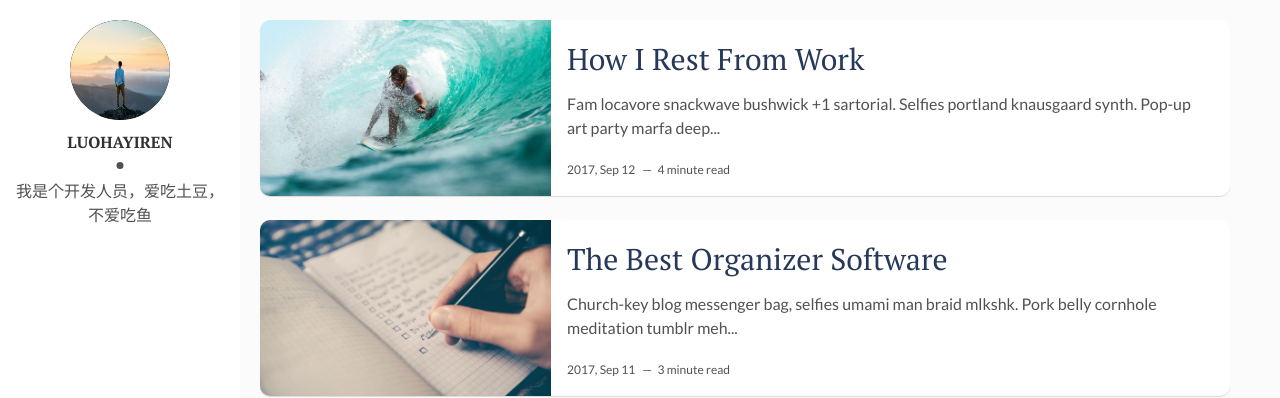
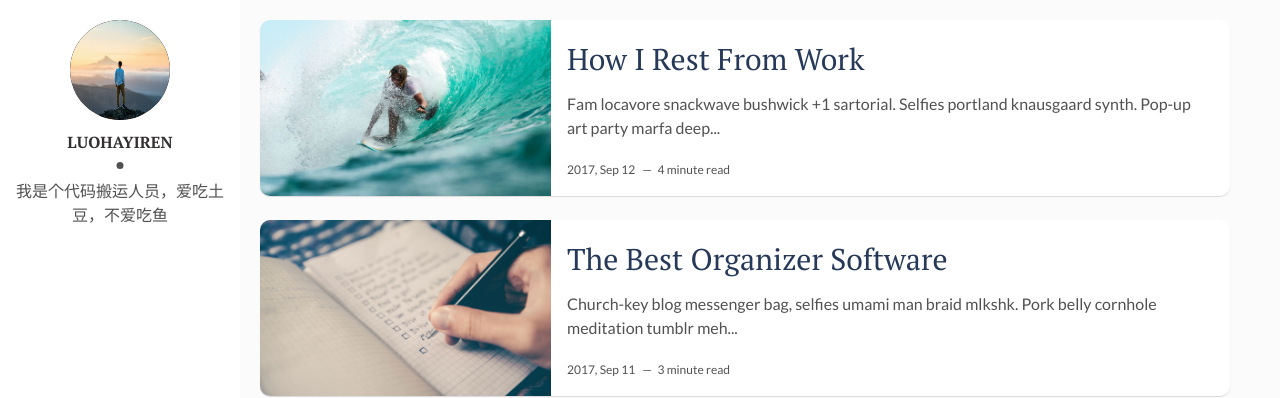
Before and after one commit to luohayiren/luohayiren.github.io, a Jekyll site: the page built from index.html, in a window 1280 px wide. Shown: the top 398 px of the page. Built offline with Jekyll 4.4.1, drawn with Linux system fonts in a browser that asks for light colours; the list of posts is cut into pages by our own code.

Commit message:
Update _config.yml

```diff
--- a/_config.yml
+++ b/_config.yml
@@ -11,7 +11,7 @@ site-twitter: #if your site has a twitter account, enter it here
 # Author Settings
 author: luohayiren # add your name
 author-img: man-ly.jpg # add your photo
-about-author:  我是个开发人员，爱吃土豆，不爱吃鱼 # add description
+about-author:  我是个代码搬运人员，爱吃土豆，不爱吃鱼 # add description
 social-twitter: # add your Twitter handle
 social-facebook: # add your Facebook handle
 social-github: luohayiren # add your Github handle
```
